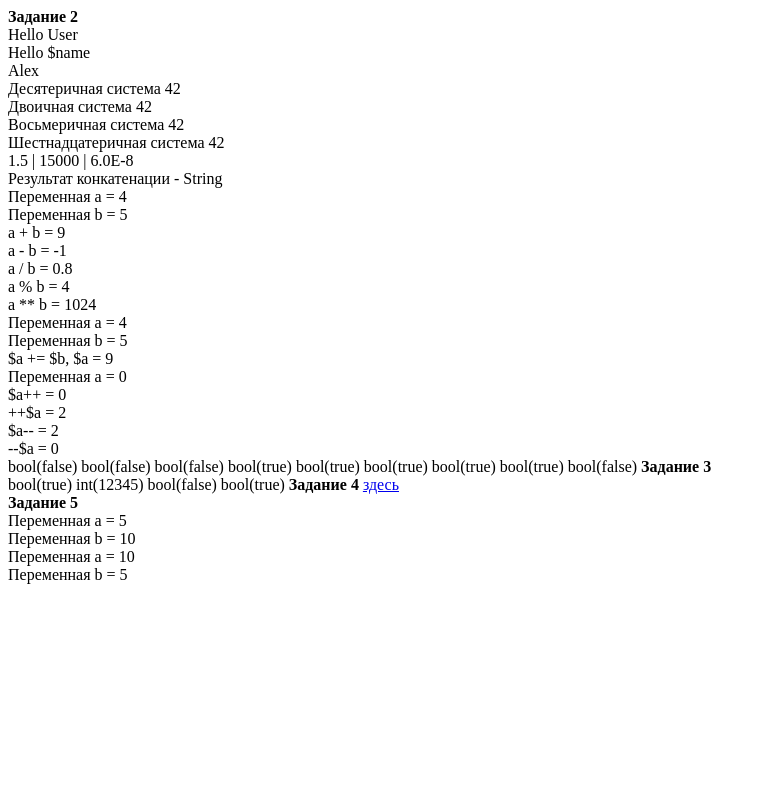
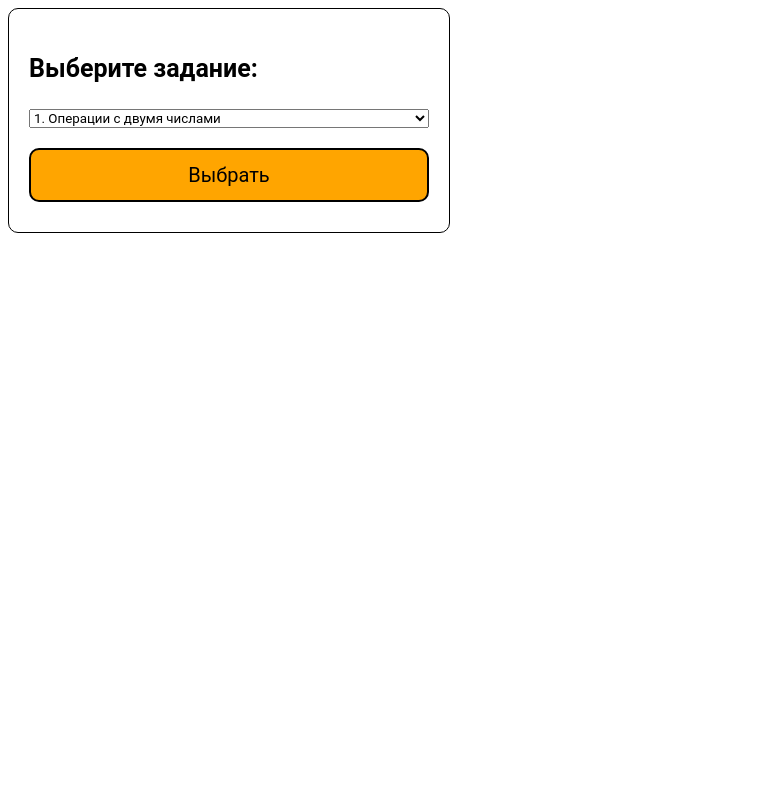
Before and after one commit to diSpector/geekBrains_php1, a PHP site: page / in a window 1280 px wide. Shown: the whole page, without its empty margins (0-766 px from the left). Run offline with PHP 8.4, Linux system fonts and the light colour scheme.

Commit message:
Deleted files for the 1st homework, added files for homework 2.

```diff
--- a/index.php
+++ b/index.php
@@ -1,110 +1,23 @@
-<?php
-
-// Задание 2 - примеры из методички
-echo '<strong>Задание 2</strong> <br>';
-// переменные, константы
-$name = 'User';
-define('MYCONST', 'Alex');
-// двойные кавычки
-echo "Hello $name";
-echo '<br>';
-// одинарные кавычки
-echo 'Hello $name';
-echo '<br>';
-echo MYCONST;
-echo '<br>';
-
-// различные системы счисления
-$int10 = 42;
-$int2 = 0b101010;
-$int8 = 052;
-$int16 = 0x2A;
-echo "Десятеричная система $int10 <br>";
-echo "Двоичная система $int2 <br>";
-echo "Восьмеричная система $int8 <br>";
-echo "Шестнадцатеричная система $int16 <br>";
-
-// числа с плавающей точкой
-$precise1 = 1.5;
-$precise2 = 1.5e4;
-$precise3 = 6E-8;
-echo "$precise1 | $precise2 | $precise3 <br>";
-
-// конкатенация строк
-$str1 = 'Str';
-$str2 = 'ing';
-$str3 = $str1 . $str2;
-echo "Результат конкатенации - $str3 <br>";
-
-// математические операции
-$a = 4;
-$b = 5;
-echo "Переменная a = $a <br>";
-echo "Переменная b = $b <br>";
-echo "a + b = " . ($a + $b) . "<br>" ;
-echo "a - b = " . ($a - $b) . "<br>" ;
-echo "a / b = " . ($a / $b) . "<br>" ;
-echo "a % b = " . ($a % $b) . "<br>" ;
-echo "a ** b = " . ($a ** $b) . "<br>" ;
-
-// инкремент/декремент
-$a = 4;
-$b = 5;
-echo "Переменная a = $a <br>";
-echo "Переменная b = $b <br>";
-$a += $b;
-echo '$a += $b, $a = ' . $a . '<br>';
-$a = 0;
-echo "Переменная a = $a <br>";
-echo '$a++ = ' . ($a++) . '<br>'; // Постинкремент
-echo '++$a = ' . (++$a) . '<br>'; // Преинкремент
-echo '$a-- = ' . ($a--) . '<br>'; // Постдекремент
-echo '--$a = ' . (--$a) . '<br>'; // Предекремент
-
-// операции сравнения
-$a = 4;
-$b = 5;
-var_dump($a == $b ); // Сравнение по значению - a не равно b, поэтому false
-var_dump($a === $b ); // Сравнение по значению и типу - a не равно b, поэтому false
-var_dump($a > $b ); // Больше - a меньше b, поэтому false
-var_dump($a < $b ); // Меньше - a меньше b, поэтому true
-var_dump($a <> $b ); // Не равно - a не равно b, поэтому true
-var_dump($a != $b ); // Не равно - a не равно b, поэтому true
-var_dump($a !== $b ); // Не равно без приведения типов - a не равно b, поэтому true
-var_dump($a <= $b ); // Меньше или равно - a меньше b, поэтому true
-var_dump($a >= $b ); // Больше или равно - a меньше b, поэтому false
-
-// Задание 3 - объяснить примеры
-echo '<strong>Задание 3</strong> <br>';
-
-$a = 5; // тип integer
-$b = '05'; // тип string
-var_dump($a == $b ); // Почему true? Потому что при сравнении строка '05' (переменная b) будет преобразована в число 5 (integer), которое равно $a = 5
-var_dump((int)'012345'); // Почему 12345? Потому что при переопределении типа строка "012345" будет преобразована к числу (тип integer), а у типа integer не может быть нуля в качестве первого символа
-var_dump((float) 123.0 === (int) 123.0 ); // Почему false? Потому что используется оператор строгого сравнения ('==='), а это значит, что сравниваются не только значения, но и их типы. Так как у одного значения тип double, а у другого - float, они строго не равны.
-var_dump((int) 0 === (int) 'hello, world' ); // Почему true? Потому что при преобразовании строки в число с помощью (int), если в ней нет первого числового символа, она преобразуется в нуль. Далее сравниваются два нуля типа integer, она равны.
-
-// Задание 4.
-// Используя имеющийся HTML шаблон, сделать так, чтобы главная страница генерировалась
-// через PHP. Создать блок переменных в начале страницы. Сделать так, чтобы h1, title и
-// текущий год генерировались в блоке контента из созданных переменных.
-echo '<strong>Задание 4 </strong><a href = "task4.php">здесь</a><br>';
-
-// Задание 5.
-// Используя только две переменные, поменяйте их значение местами.
-// Например, если a = 1, b = 2, надо, чтобы получилось: b = 1, a = 2.
-// Дополнительные переменные использовать нельзя.
-
-echo '<strong>Задание 5</strong> <br>';
-
-$a = 5;
-$b = 10;
-echo "Переменная a = $a <br>";
-echo "Переменная b = $b <br>";
-$a = $a + $b;
-$b = $a - $b;
-$a = $a - $b;
-echo "Переменная a = $a <br>";
-echo "Переменная b = $b <br>";
-
-?>
+<!DOCTYPE html>
+<html lang="en">
+<head>
+    <meta charset="UTF-8">
+    <title>Title</title>
+    <link rel="stylesheet" href="style.css">
+</head>
+<body>
+<form action="tasks.php" method = "post">
+    <h3>Выберите задание:</h3>
+    <select name = "select">
+<!-- В зависимости от выбранного задания передается значение через форму на сервер передается value для последующей обработки-->
+        <option value="1">1. Операции с двумя числами</option>
+        <option value="2">2. Вывод a из промежутка [0...15]</option>
+        <option value="34">3+4. Четыре математические операции </option>
+        <option value="5">5. Год через встроенные функции PHP</option>
+        <option value="6">6. Возведение в степень (рекурсия)</option>
+        <option value="7">7. Вывод времени со склонениями</option>
+    </select>
+    <input type="submit" value="Выбрать">
+</form>
+</body>
+</html>
--- /dev/null
+++ b/style.css
@@ -0,0 +1,41 @@
+* {
+    font-family: 'Roboto', sans-serif;
+}
+
+form {
+    max-width: 400px;
+    padding: 20px;
+    border-radius: 10px;
+    border: 1px solid black;
+}
+
+h3 {
+    font-size: 25px;
+}
+
+input {
+    font-size: 14px;
+    padding: 10px;
+    margin: 10px 0;
+    background-color: #E9EFF6;
+    box-sizing: border-box;
+    width: 100%;
+    border-radius: 10px;
+    border-style: solid;
+}
+
+input[type = "submit"] {
+    background-color: orange;
+    line-height: 30px;
+    margin-top: 20px;
+    cursor: pointer;
+    font-size: 20px;
+}
+
+input[type = "submit"]:hover {
+    background-color: darkorange;
+}
+
+select{
+    width: 100%;
+}
```
Also changed, not shown: task1.php (added, +49 -0 lines), task2.php (added, +56 -0 lines), task34.php (added, +97 -0 lines), task6.php (added, +39 -0 lines), task7.php (added, +49 -0 lines), tasks.php (added, +87 -0 lines).
